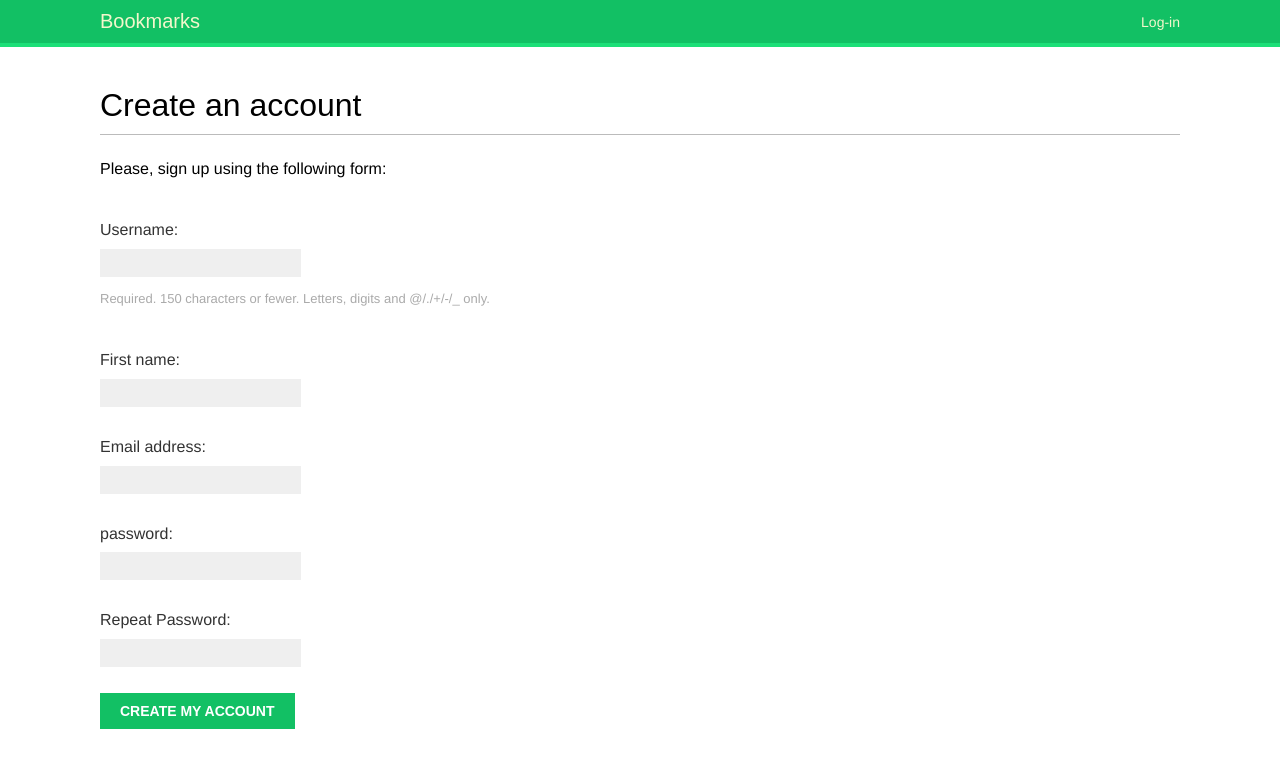
After one commit to Successinnovatia/django-social-website, a Django app: page /account/register/ in a window 1280 px wide. The commit adds this page. Shown: the top 768 px of the page. Run offline with Django 4.2, Linux system fonts and the light colour scheme; some web fonts are replaced.

Commit message:
add create account functionality

```diff
--- a/account/forms.py
+++ b/account/forms.py
@@ -1,6 +1,27 @@
 from django import forms
-
+from django.contrib.auth.models import User
 
 class LoginForm(forms.Form):
     username = forms.CharField()
     password = forms.CharField(widget=forms.PasswordInput)
+
+
+class UserRegistrationForm(forms.ModelForm):
+    password = forms.CharField(label='password', widget = forms.PasswordInput)
+
+    password2 = forms.CharField(label='Repeat Password', widget = forms.PasswordInput)
+
+
+    class Meta:
+        model = User
+        fields = ['username', 'first_name', 'email']
+
+    #check if the two passwords are the same
+
+    def clean_password2(self):
+        cd = self.cleaned_data
+
+        if cd['password'] != cd['password2']:
+            raise forms.ValidationError('passswords don\'t match.')
+
+        return cd['password2']
--- /dev/null
+++ b/account/templates/account/register.html
@@ -0,0 +1,17 @@
+{% extends 'base.html' %}
+
+{% block title %}Create an account{% endblock %}
+
+{% block content %}
+
+<h1>Create an account</h1>
+
+<p>Please, sign up using the following form:</p>
+<form method="post">
+    {{ user_form.as_p }}
+    {% csrf_token %}
+
+    <input type="submit" value = "Create my account">
+</form>
+
+{% endblock %}
--- a/account/templates/registration/login.html
+++ b/account/templates/registration/login.html
@@ -9,7 +9,8 @@
         Your username and password didn't match. Please try again.
     </p>
 {% else %}
-    <p>Please use the following form to log-in</p>
+    <p>Please use the following form to log-in. If you don't have an account <a href="{% url 'register' %}">register here</a>
+    </p>
 
 {% endif %}
 
--- a/account/urls.py
+++ b/account/urls.py
@@ -24,5 +24,6 @@ urlpatterns = [
     #single url for authentication provided by django
     path ('', include('django.contrib.auth.urls')),
     path('', views.dashboard, name='dashboard'),
+    path('register/', views.register, name = 'register'),
 
 ]
--- a/account/views.py
+++ b/account/views.py
@@ -1,7 +1,7 @@
 from django.shortcuts import render
 from django.shortcuts import HttpResponse
 from django.contrib.auth import authenticate, login
-from .forms import LoginForm
+from .forms import LoginForm, UserRegistrationForm
 from django.contrib.auth.decorators import login_required
 
 
@@ -31,3 +31,23 @@ from django.contrib.auth.decorators import login_required
 @login_required
 def dashboard(request):
     return render(request, 'account/dashboard.html', {'section':'dashboard'})
+
+
+def register(request):
+    if request.method == 'POST':
+        user_form = UserRegistrationForm(request.POST)
+
+        if user_form.is_valid():
+            #create a new user object but avoid saving it yet
+            new_user = user_form.save(commit=False)
+
+            #set the chosen password
+            new_user.set_password(user_form.cleaned_data['password'])
+
+            #save the user object
+            new_user.save()
+            return render(request, 'account/register_done.html', {'new_user':new_user})
+
+    else:
+        user_form = UserRegistrationForm()
+        return render(request, 'account/register.html', {'user_form':user_form})
```
Also changed, not shown: account/templates/account/register_done.html (added, +13 -0 lines).
